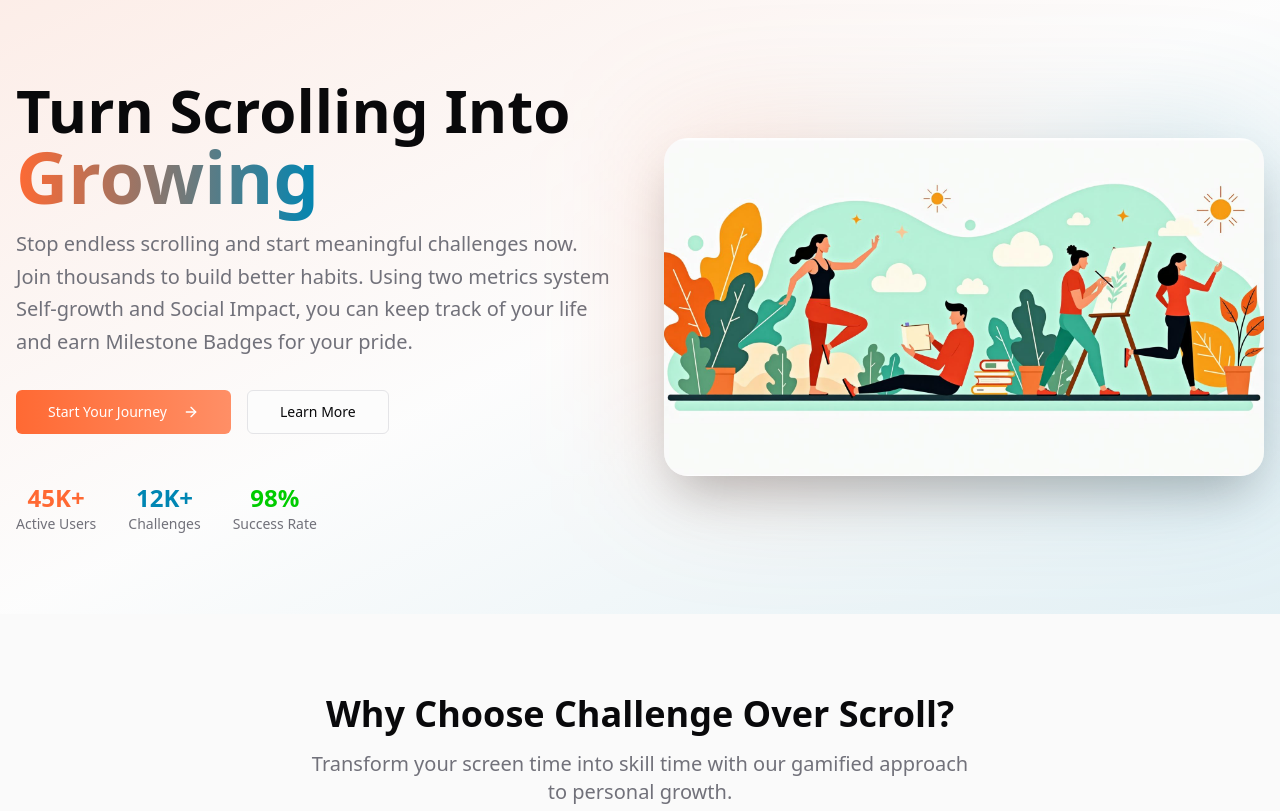
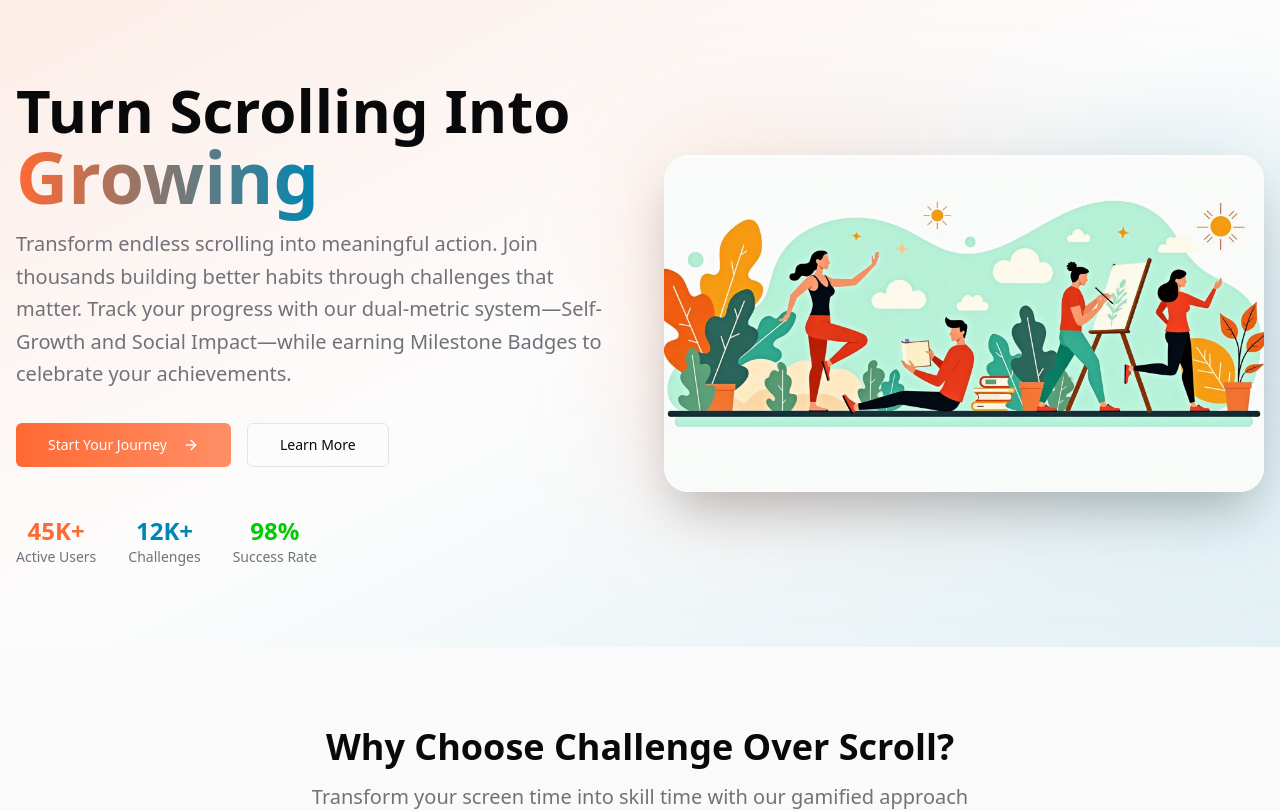
Before and after one commit to phuongforworking-maker/daretermine, a React (Vite) app: page / in a window 1280 px wide. Shown: the top 811 px of the page. Built offline with nearby package versions, Linux system fonts and the light colour scheme; the HTML template or start-up script is replaced by a standard one.

Commit message:
Update website mission statement

```diff
--- a/src/pages/Index.tsx
+++ b/src/pages/Index.tsx
@@ -29,7 +29,7 @@ const Index = () => {
                       Growing
                     </span>
                   </h1>
-                  <p className="text-xl text-muted-foreground leading-relaxed">Stop endless scrolling and start meaningful challenges now. Join thousands to build better habits. Using two metrics system Self-growth and Social Impact, you can keep track of your life and earn Milestone Badges for your pride. </p>
+                  <p className="text-xl text-muted-foreground leading-relaxed">Transform endless scrolling into meaningful action. Join thousands building better habits through challenges that matter. Track your progress with our dual-metric system—Self-Growth and Social Impact—while earning Milestone Badges to celebrate your achievements.</p>
                 </div>
 
                 <div className="flex items-center gap-4">
```
